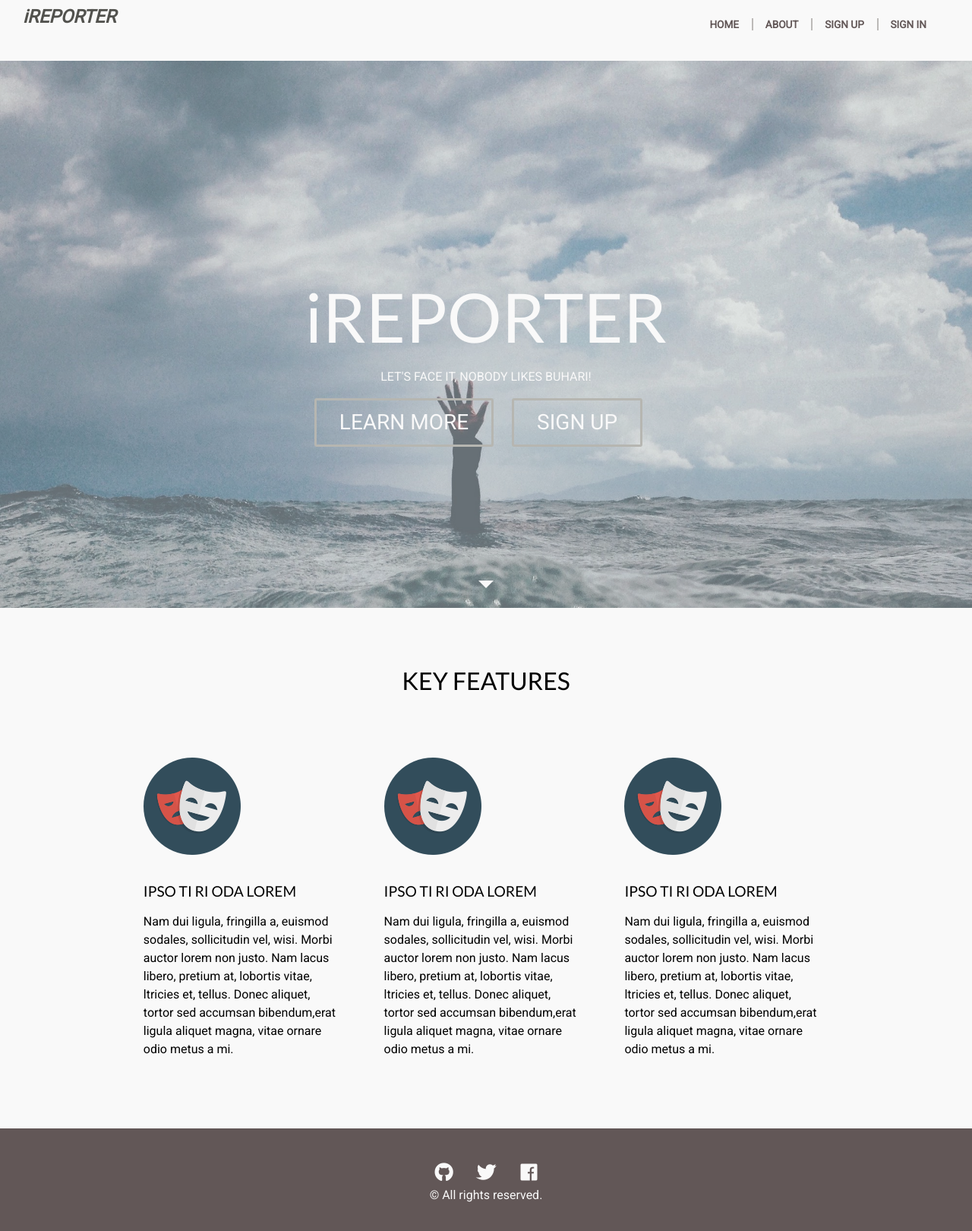
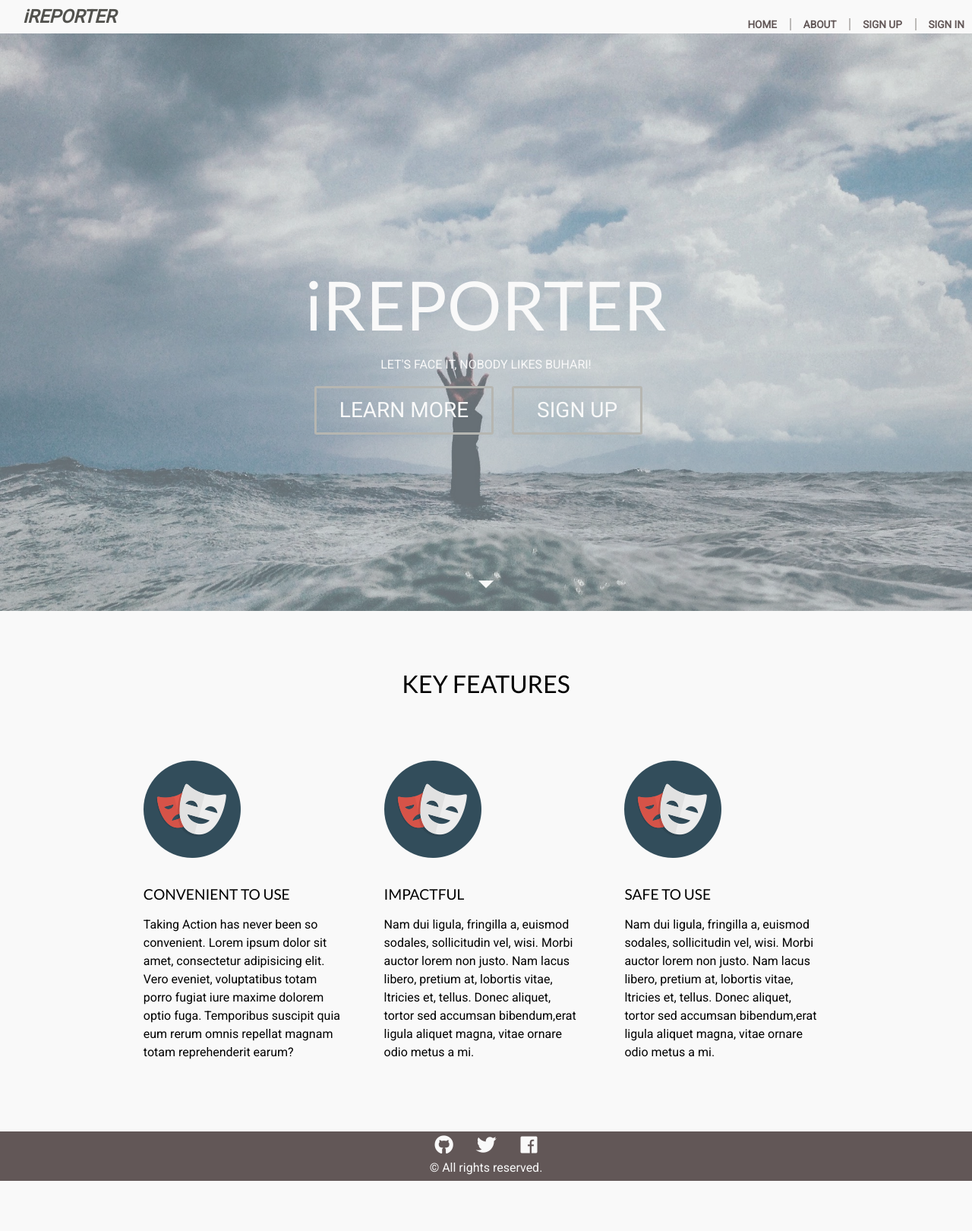
Before and after one commit to meetKazuki/iReporter, a plain HTML site: page index.html in a window 1280 px wide. Shown: the whole page at 76% size. After the commit the page ends 1554 px from the top, so only its background shows below. Drawn offline with Linux system fonts and the light colour scheme.

Commit message:
Redo some the landing page style. Fix pages links

```diff
--- a/css/index.css
+++ b/css/index.css
@@ -95,7 +95,7 @@
 /* nav-menu styles */
 .header-nav {
   float: right;
-  padding: 3vh 60px 0 0;
+  padding: 3vh 10px 0 0;
 }
 .header-nav > li {
   display: inline-block;
@@ -117,7 +117,7 @@
 }
 .nav-links a:hover,
 .nav-links a:active {
-  color: #9a9b94;
+  color: #179b77;
 }
 /* header logo styles */
 .header-logo {
@@ -126,7 +126,7 @@
   font-style: oblique;
   font-size: 1.5rem;
   font-weight: 900;
-  height: 10vh;
+  /* height: 5vh; */
   left: 20px;
   padding: 10px;
   position: relative;
@@ -145,7 +145,7 @@
 /* *** *** *** Footer Styles *** *** *** */
 footer {
   background-color: #625757;
-  padding: 5vh 0 10vh;
+  /* padding: 5vh 0 10vh; */
   text-align: center;
 }
 footer p {
@@ -184,7 +184,7 @@
 .full-hero {
   background-color: #bcbab8;
   background-size: cover;
-  height: 90vh;
+  height: 95vh;
   padding-top: 10vh;
 }
 .full-hero:after {
--- a/index.html
+++ b/index.html
@@ -12,10 +12,10 @@
   <header>
     <nav>
       <ul class="header-nav nav-links">
-        <li><a href="#">Home</a></li>
+        <li><a href="index.html">Home</a></li>
         <li><a href="#">About</a></li>
-        <li><a href="#">Sign up</a></li>
-        <li><a href="#">Sign in</a></li>
+        <li><a href="_pages/signup.html">Sign up</a></li>
+        <li><a href="_pages/signin.html">Sign in</a></li>
       </ul>
     </nav>
 
@@ -29,7 +29,7 @@
         <p>Let's face it, nobody likes Buhari&excl;</p>
 
         <a href="#">Learn More</a>
-        <a href="#">Sign up</a>
+        <a href="_pages/signup.html">Sign up</a>
       </div>
     </div>
 
@@ -38,7 +38,13 @@
       <div class="feature-wrapper">
         <div class="feature">
           <img src="images/faces.png" alt="faces">
-          <h3>Ipso ti ri oda Lorem</h3>
+          <h3>Convenient to Use</h3>
+          <p>Taking Action has never been so convenient. Lorem ipsum dolor sit amet, consectetur adipisicing elit. Vero eveniet, voluptatibus totam porro fugiat iure maxime dolorem optio fuga. Temporibus suscipit quia eum rerum omnis repellat magnam totam reprehenderit earum?</p>
+        </div>
+
+        <div class="feature">
+          <img src="images/faces.png" alt="faces">
+          <h3>Impactful</h3>
           <p>Nam dui ligula, fringilla a, euismod sodales, sollicitudin vel, wisi. Morbi auctor lorem non justo. Nam
             lacus libero, pretium at, lobortis vitae, ltricies et, tellus. Donec aliquet, tortor sed accumsan
             bibendum,erat ligula aliquet magna, vitae ornare odio metus a mi.</p>
@@ -46,15 +52,7 @@
 
         <div class="feature">
           <img src="images/faces.png" alt="faces">
-          <h3>Ipso ti ri oda Lorem</h3>
-          <p>Nam dui ligula, fringilla a, euismod sodales, sollicitudin vel, wisi. Morbi auctor lorem non justo. Nam
-            lacus libero, pretium at, lobortis vitae, ltricies et, tellus. Donec aliquet, tortor sed accumsan
-            bibendum,erat ligula aliquet magna, vitae ornare odio metus a mi.</p>
-        </div>
-
-        <div class="feature">
-          <img src="images/faces.png" alt="faces">
-          <h3>Ipso ti ri oda Lorem</h3>
+          <h3>Safe to Use</h3>
           <p>Nam dui ligula, fringilla a, euismod sodales, sollicitudin vel, wisi. Morbi auctor lorem non justo. Nam
             lacus libero, pretium at, lobortis vitae, ltricies et, tellus. Donec aliquet, tortor sed accumsan
             bibendum,erat ligula aliquet magna, vitae ornare odio metus a mi.</p>
```
